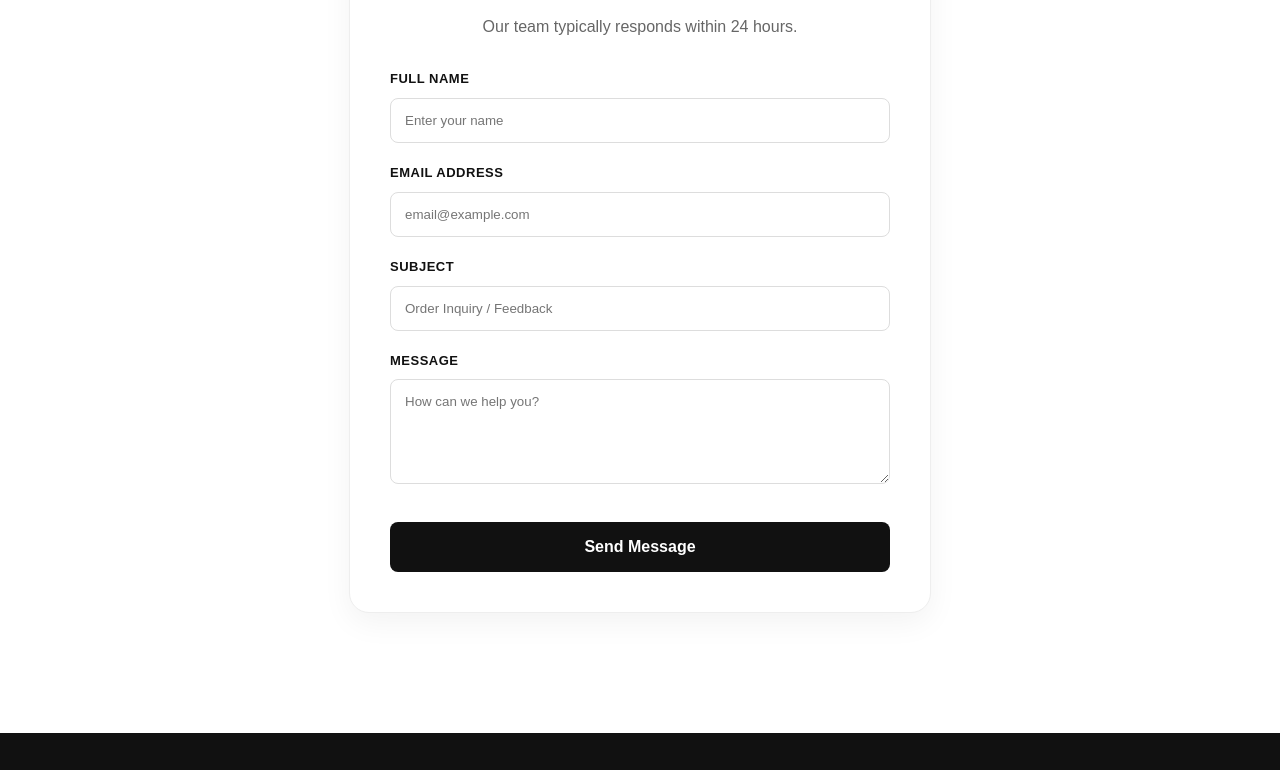
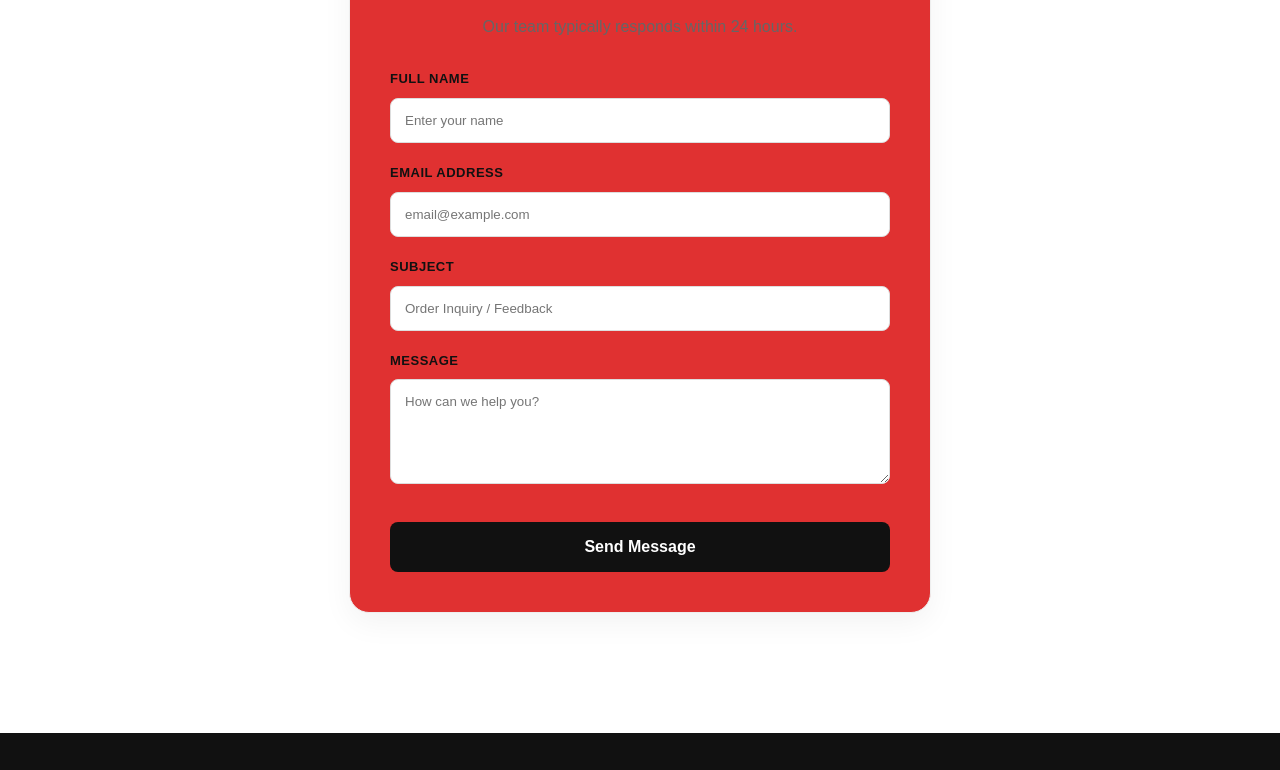
Before and after one commit to hammadnaeem172/ictsolecraft, a plain HTML site: page pages/contact.html in a window 1280 px wide. Shown: the part 223-993 px from the top of the page. Drawn offline with Linux system fonts and the light colour scheme.

Commit message:
Update contact.css

```diff
--- a/css/contact.css
+++ b/css/contact.css
@@ -13,7 +13,7 @@
         .container { max-width: 1100px; margin: auto; padding: 60px 20px; display: flex; justify-content: center; }
 
         .contact-box {
-            width: 100%; max-width: 500px; background: white; padding: 40px;
+            width: 100%; max-width: 500px; background: white; padding: 40px; background-color: #e03131;
             border-radius: 20px; border: 1px solid #eee; box-shadow: 0 10px 30px rgba(0,0,0,0.05);
         }
 
```
